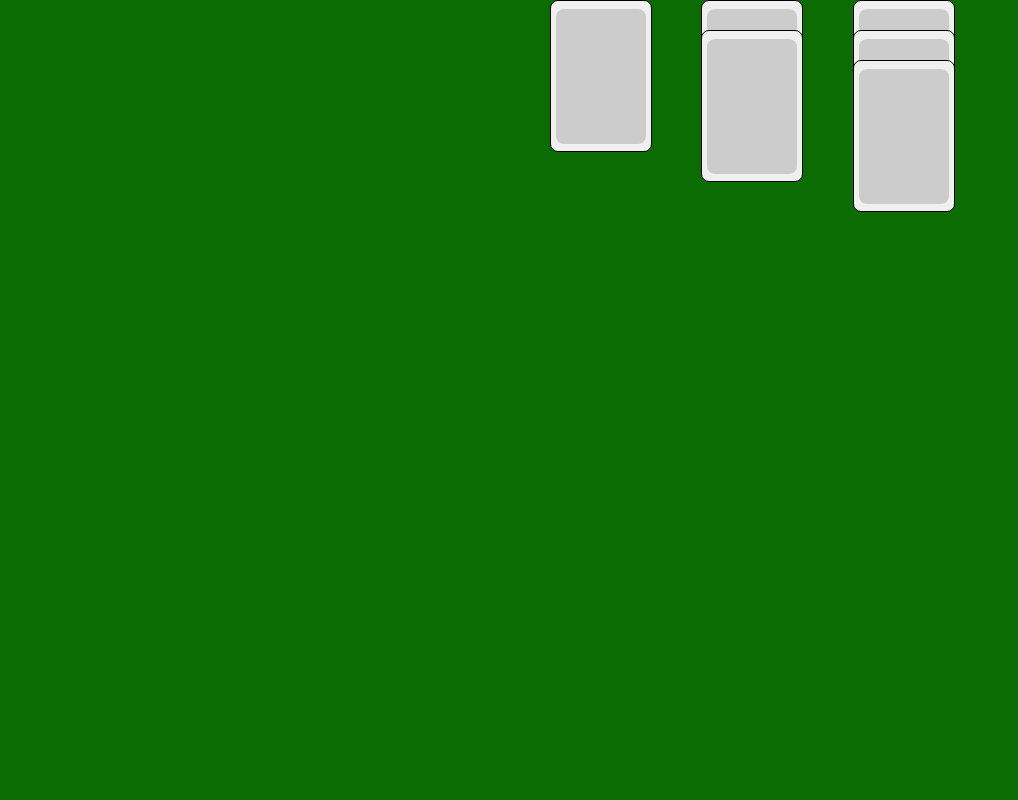
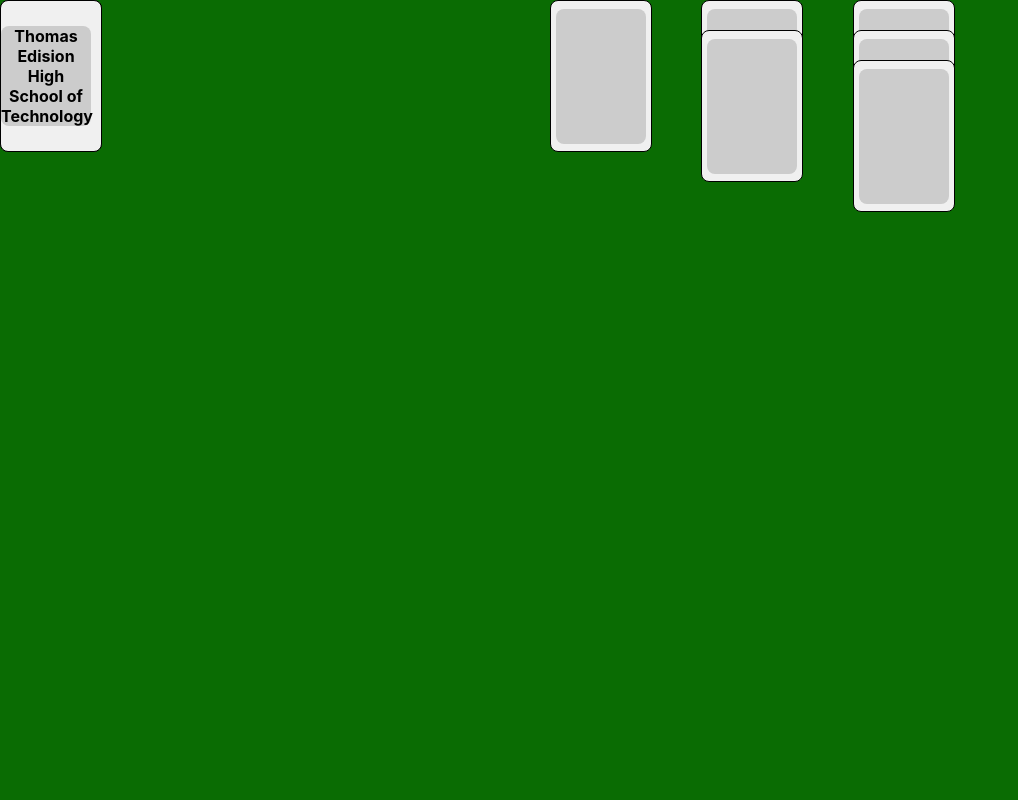
Before and after one commit to samragyee-d/portfolio-web, a React (Create React App) app: page /Education in a window 1280 px wide. Before the commit this address had no page. Shown: the top 800 px of the page, without its empty margins (0-1018 px from the left). Built offline with nearby package versions, Linux system fonts and the light colour scheme.

Commit message:
Made two cards: One for UMD and one for Edison. Also figured out how to populate array elements onto cards using mapping

```diff
--- a/public/index.html
+++ b/public/index.html
@@ -2,20 +2,17 @@
 <html lang="en">
   <head>
     <meta charset="utf-8" />
-    <link rel="icon" href="%PUBLIC_URL%/favicon.ico" />
     <meta name="viewport" content="width=device-width, initial-scale=1" />
     <meta name="theme-color" content="#000000" />
     <meta
       name="description"
       content="Web site created using create-react-app"
     />
-    <link rel="apple-touch-icon" href="%PUBLIC_URL%/logo192.png" />
     <!--
       manifest.json provides metadata used when your web app is installed on a
       user's mobile device or desktop. See https://developers.google.com/web/fundamentals/web-app-manifest/
     -->
-    <link rel="manifest" href="%PUBLIC_URL%/manifest.json" />
-    <!--
+          <!--
       Notice the use of %PUBLIC_URL% in the tags above.
       It will be replaced with the URL of the `public` folder during the build.
       Only files inside the `public` folder can be referenced from the HTML.
--- a/src/App.js
+++ b/src/App.js
@@ -1,26 +1,24 @@
-import React from "react";
-import {BrowserRouter as Router, Route, Routes } from 'react-router-dom';
-import Homepage from "./pages/homepage/homepage.js";
-import Education from "./pages/Education/Education.js";
-import CardContainer from "./pages/homepage/Cards/CardContainer.js";
-import Resume from "./pages/Resume.js";
+import React from 'react';
+import { BrowserRouter as Router, Route, Routes } from 'react-router-dom';
+import Homepage from './pages/homepage/homepage';
+import Education from './components/Education';
+import CardContainer from './pages/homepage/Cards/CardContainer';
+import UnivCard from "./pages/homepage/Cards/UnivCard";
+import Resume from './pages/Resume';
 import './App.css';
-
 
 function App() {
   return (
     <main className="App">
-      <CardContainer />
       <Router>
+        <UnivCard />
+        <CardContainer />
         <Routes>
-          <Route path="/" exact Component={Homepage}/>
+          <Route path="/" exact element={<Homepage />} />
+          <Route path="/E" exact element={<Education />} />
+          <Route path="/Resume" exact element={<Resume />} />
         </Routes>
-        <Routes>
-          <Route path="/E" exact Component={Education}/>
-        </Routes>
-        <Routes>
-          <Route path="/Resume" exact Component={Resume}/>
-        </Routes>
+        <h1>My Resume</h1>
       </Router>
     </main>
   );
--- /dev/null
+++ b/src/pages/homepage/Cards/UnivCard.css
@@ -0,0 +1,19 @@
+.Univ-Card, .HS-Card{
+    width: 100px;
+    height: 150px;
+    background-color: #f0f0f0;
+    border: 1px solid #000;
+    border-radius: 8px;
+    display: flex;
+    justify-content: center;
+    align-items: center;
+    position: absolute;
+  }
+
+  .Univ-Card-Int, .HS-Card-Int{
+    width: 90%;
+    height: 90%;
+    border-radius: 8px;
+    background-color: #ccc;
+    text-align: center;
+  }
```
Also changed, not shown: src/pages/homepage/homepage.js (+4 -3 lines), src/components/Education.css (added), src/components/Education.js (renamed from src/pages/Education/Education.js), 1 other file (tests, documents, lock files or other folders).
